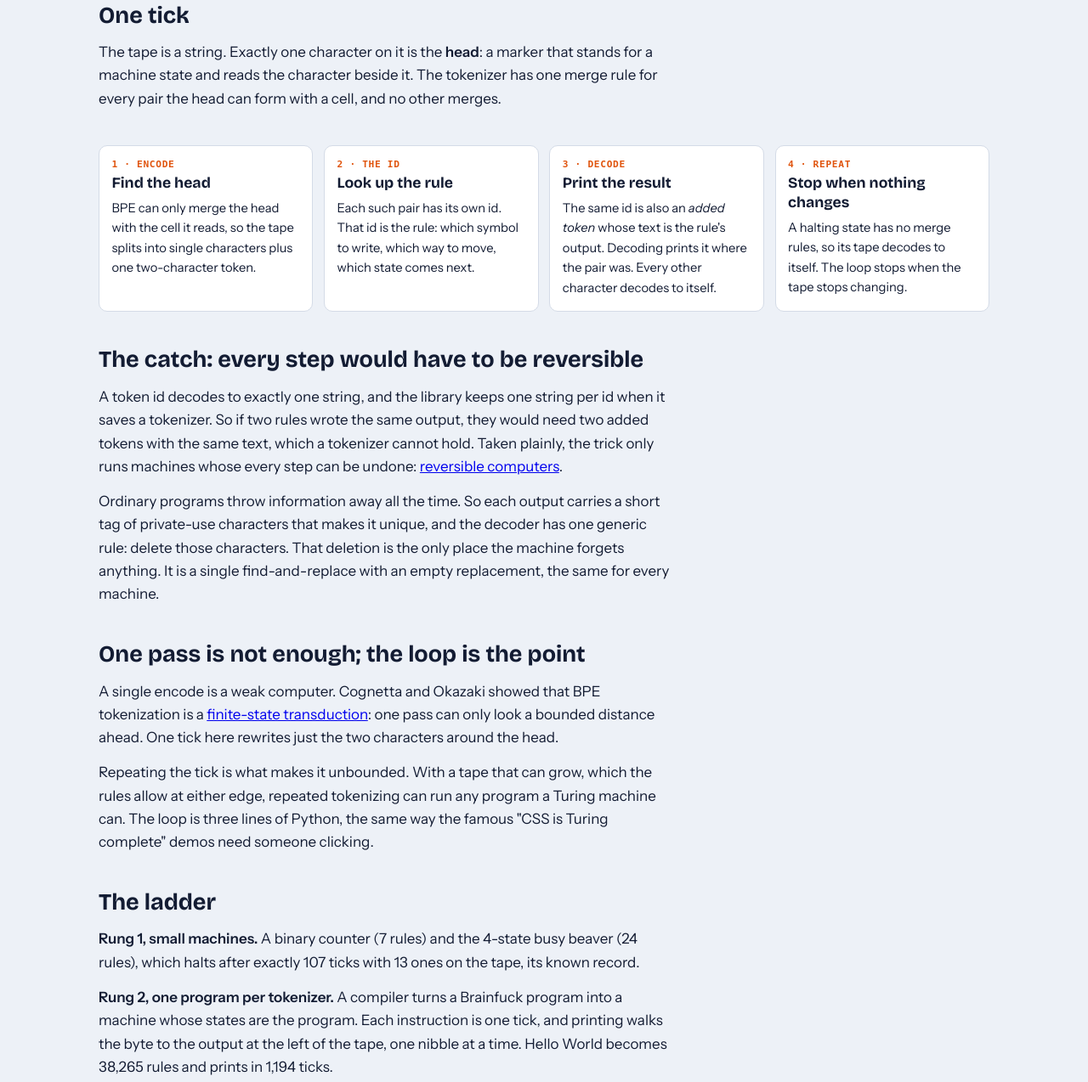
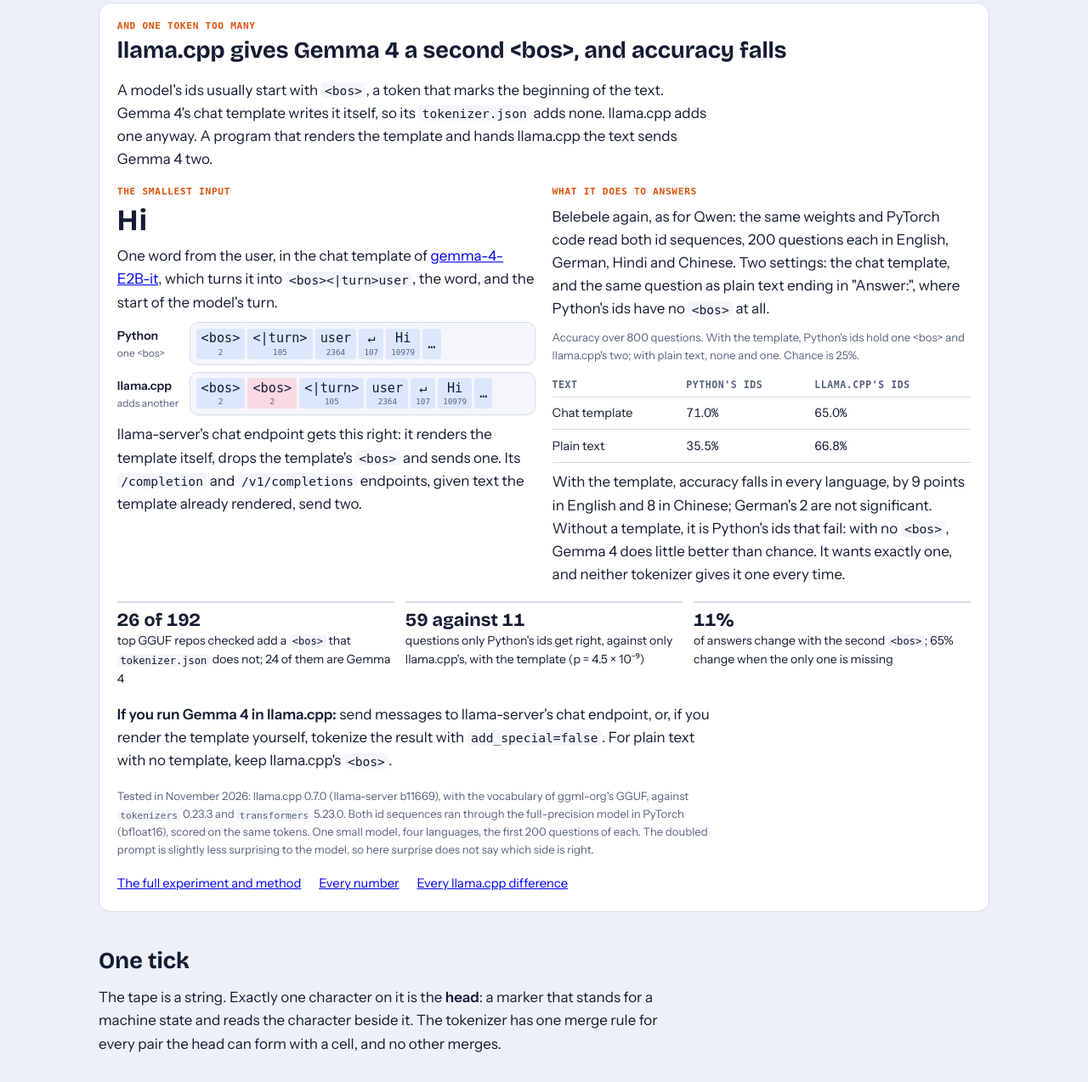
Before and after one commit to fMindstormer/tokcpu, a plain HTML site: page web/index.html in a window 1280 px wide. Shown: the part 4254-5528 px from the top of the page at 85% size. Drawn offline with nearby package versions, Linux system fonts and the light colour scheme; a web font is replaced by a local one.

Commit message:
Page: Gemma 4's second <bos>, the third case
After NFC, a case for llama.cpp's extra <bos>: "Hi" in Gemma 4's chat template
with both tokenizers' ids, which llama-server endpoints send two, and accuracy
over 800 Belebele questions (71.0% to 65.0% with the template; 35.5% to 66.8%
as plain text, where Python's ids have none). Gemma wants exactly one.

Co-Authored-By: Claude Opus 5.5 <noreply@anthropic.com>

```diff
--- a/web/index.html
+++ b/web/index.html
@@ -424,6 +424,53 @@ while (nxt := <b>tok.decode(tok.encode(tape))</b>) != tape:
     <div class="links">
       <a href="https://github.com/fMindstormer/tokcpu#does-llamacpps-missing-nfc-change-what-a-model-does">The full experiment and method</a>
       <a href="https://github.com/fMindstormer/tokcpu/blob/main/effect/nfc/summary.md">Every number</a>
+      <a href="https://github.com/fMindstormer/tokcpu#llamacpp-and-gguf">Every llama.cpp difference</a>
+    </div>
+  </div>
+
+  <div class="case" id="bos">
+    <div class="stage">
+      <span class="kicker">And one token too many</span>
+      <h2>llama.cpp gives Gemma 4 a second &lt;bos&gt;, and accuracy falls</h2>
+    </div>
+    <p>A model's ids usually start with <code>&lt;bos&gt;</code>, a token that marks the beginning of the text. Gemma 4's chat template writes it itself, so its <code>tokenizer.json</code> adds none. llama.cpp adds one anyway. A program that renders the template and hands llama.cpp the text sends Gemma 4 two.</p>
+    <div class="case-grid">
+      <div>
+        <span class="kicker">The smallest input</span>
+        <p><span class="word">Hi</span></p>
+        <p>One word from the user, in the chat template of <a href="https://huggingface.co/google/gemma-4-E2B-it">gemma-4-E2B-it</a>, which turns it into <code>&lt;bos&gt;&lt;|turn&gt;user</code>, the word, and the start of the model's turn.</p>
+        <div class="versus">
+          <span class="who">Python<small>one &lt;bos&gt;</small></span>
+          <div class="tape ids"><span class="c">&lt;bos&gt;<small>2</small></span><span class="c">&lt;|turn&gt;<small>105</small></span><span class="c">user<small>2364</small></span><span class="c">↵<small>107</small></span><span class="c">Hi<small>10979</small></span><span class="c">…</span></div>
+          <span class="who">llama.cpp<small>adds another</small></span>
+          <div class="tape ids"><span class="c">&lt;bos&gt;<small>2</small></span><span class="c bad">&lt;bos&gt;<small>2</small></span><span class="c">&lt;|turn&gt;<small>105</small></span><span class="c">user<small>2364</small></span><span class="c">↵<small>107</small></span><span class="c">Hi<small>10979</small></span><span class="c">…</span></div>
+        </div>
+        <p>llama-server's chat endpoint gets this right: it renders the template itself, drops the template's <code>&lt;bos&gt;</code> and sends one. Its <code>/completion</code> and <code>/v1/completions</code> endpoints, given text the template already rendered, send two.</p>
+      </div>
+      <div>
+        <span class="kicker">What it does to answers</span>
+        <p>Belebele again, as for Qwen: the same weights and PyTorch code read both id sequences, 200 questions each in English, German, Hindi and Chinese. Two settings: the chat template, and the same question as plain text ending in "Answer:", where Python's ids have no <code>&lt;bos&gt;</code> at all.</p>
+        <p class="small">Accuracy over 800 questions. With the template, Python's ids hold one &lt;bos&gt; and llama.cpp's two; with plain text, none and one. Chance is 25%.</p>
+        <div class="tablewrap"><table>
+          <thead><tr><th>Text</th><th>Python's ids</th><th>llama.cpp's ids</th></tr></thead>
+          <tbody>
+            <tr><td>Chat template</td><td class="num">71.0%</td><td class="num">65.0%</td></tr>
+            <tr><td>Plain text</td><td class="num">35.5%</td><td class="num">66.8%</td></tr>
+          </tbody>
+        </table></div>
+        <p>With the template, accuracy falls in every language, by 9 points in English and 8 in Chinese; German's 2 are not significant. Without a template, it is Python's ids that fail: with no <code>&lt;bos&gt;</code>, Gemma 4 does little better than chance. It wants exactly one, and neither tokenizer gives it one every time.</p>
+      </div>
+    </div>
+    <div class="facts">
+      <div><b>26 of 192</b>top GGUF repos checked add a <code>&lt;bos&gt;</code> that <code>tokenizer.json</code> does not; 24 of them are Gemma 4</div>
+      <div><b>59 against 11</b>questions only Python's ids get right, against only llama.cpp's, with the template (p = 4.5 × 10⁻⁹)</div>
+      <div><b>11%</b>of answers change with the second <code>&lt;bos&gt;</code>; 65% change when the only one is missing</div>
+    </div>
+    <p><b>If you run Gemma 4 in llama.cpp:</b> send messages to llama-server's chat endpoint, or, if you render the template yourself, tokenize the result with <code>add_special=false</code>. For plain text with no template, keep llama.cpp's <code>&lt;bos&gt;</code>.</p>
+    <p class="small">Tested in November 2026: llama.cpp 0.7.0 (llama-server b11669), with the vocabulary of ggml-org's GGUF, against <code>tokenizers</code> 0.23.3 and <code>transformers</code> 5.23.0. Both id sequences ran through the full-precision model in PyTorch (bfloat16), scored on the same tokens. One small model, four languages, the first 200 questions of each. The doubled prompt is slightly less surprising to the model, so here surprise does not say which side is right.</p>
+    <div class="links">
+      <a href="https://github.com/fMindstormer/tokcpu#does-llamacpps-extra-bos-change-what-gemma-4-does">The full experiment and method</a>
+      <a href="https://github.com/fMindstormer/tokcpu/blob/main/effect/bos/summary.md">Every number</a>
       <a href="https://github.com/fMindstormer/tokcpu#llamacpp-and-gguf">Every llama.cpp difference</a>
     </div>
   </div>
```
